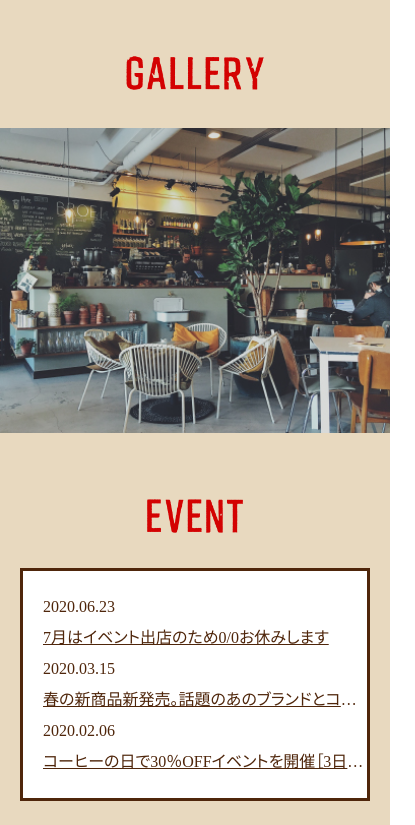
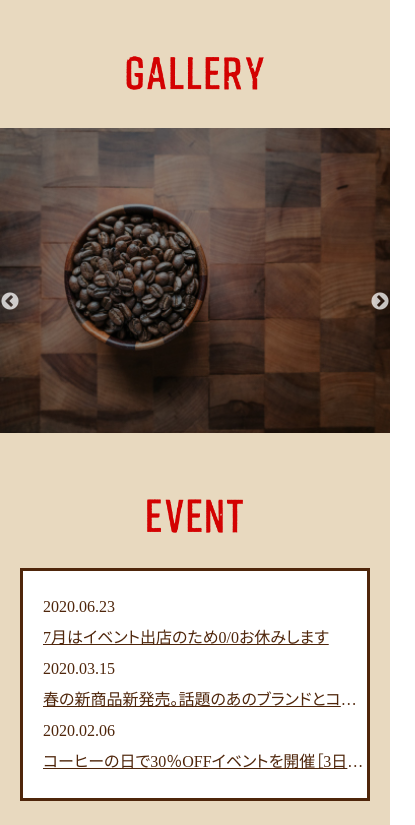
Before and after one commit to yuichiro-koide/koide_lesson4, a plain HTML site: page 220612/index.html in a window 390 px wide. Shown: the part 3106-3931 px from the top of the page, 415 px wide, since content can reach past the window. Drawn offline with nearby package versions, Linux system fonts and the light colour scheme.

Commit message:
課題6 2回目修正

```diff
--- a/220612/css/style.css
+++ b/220612/css/style.css
@@ -315,6 +315,15 @@ h4 {
     color: #fff;
 }
 
+.slick-prev {
+    left: 0px;
+    z-index: 100;
+}
+.slick-next {
+    right: 0px;
+    z-index: 100;
+}
+
 /* ここから下レスポンシブ用 */
 .topbutton {
     width: 125px;
@@ -547,9 +556,9 @@ h4 {
         margin-bottom: 16px;
     }
 
-    .gallery_img {
+    /* .gallery_img {
         display: none;
-    }
+    } */
 
     /* .sp_gallery_img {
         display: block;
@@ -574,9 +583,9 @@ h4 {
     }
 
     /* ギャラリーのスライドで重複してる写真を消したかったが。できない */
-    /* .gallery_none {
-        display: none;
-    } */
+    .gallery_none {
+        display: none !important;
+    }
     /* event */
 
     .event_whole {
--- a/220612/index.html
+++ b/220612/index.html
@@ -254,8 +254,8 @@
         });
 
         $(".gallery_img").slick({
-            autoplay: true,
-            autoplaySpeed: 2000,
+            // autoplay: true,
+            // autoplaySpeed: 2000,
             slidesToShow: 5,
             slidesToScroll: 2,
             arrows: true,
```
Also changed, not shown: 2 other files.
